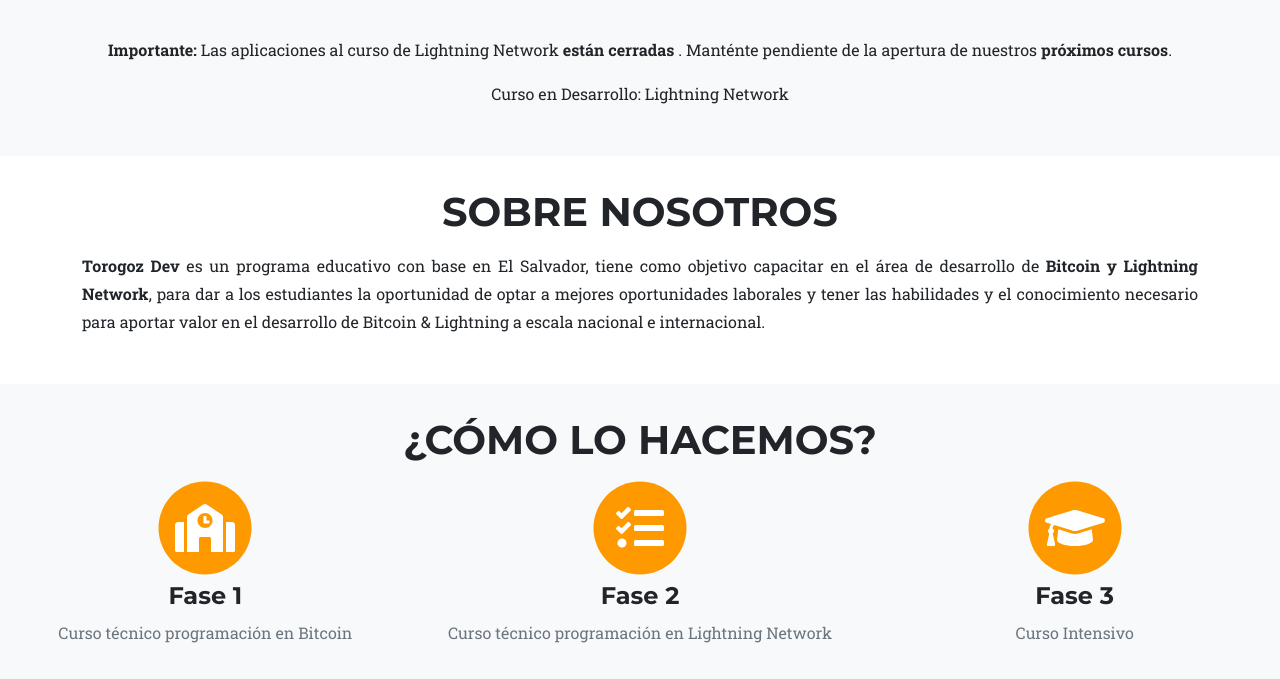
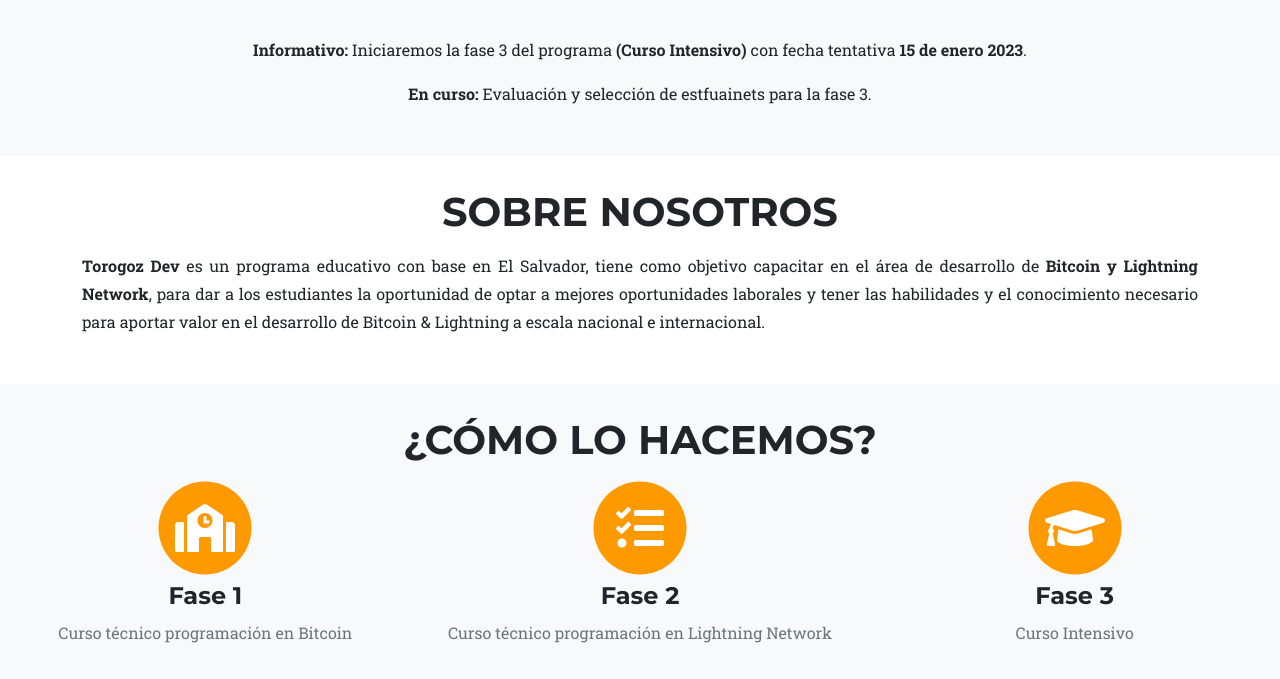
Before and after one commit to torogoz-sv/sitio, a Jekyll site: the page built from index.html, in a window 1280 px wide and 900 px high, scrolled down 319 px, cut to the strip 221-900 px from the top of the window. Built offline with Jekyll 4.4.1, drawn with Linux system fonts in a browser that asks for light colours; some of the changed text lies outside the part shown.

Commit message:
update-infomation-12-12-2022

```diff
--- a/index.html
+++ b/index.html
@@ -6,9 +6,11 @@ layout: default
    <div class="container">
       <div class="row">
          <div class="col-lg-12 mt-2">
-		    <p style="text-align: center;"><h7><b>Importante:</b> Las aplicaciones al curso de Lightning  Network <b> están cerradas </b>. Manténte pendiente de la apertura de nuestros <b> próximos cursos</b>.</h7></p>
+		    <p style="text-align: center;"><h7><b>Informativo:</b> Iniciaremos la fase 3 del programa <b> (Curso Intensivo) </b> con fecha tentativa <b> 15 de enero 2023</b>.</h7></p>
+		    <p style="text-align: center;"><h7><b>En curso:</b> Evaluación y selección de estfuainets para la fase 3.</h7></p>
+
 		   <!--<h2 class="section-heading text-center">Registro abierto (Curso de Lightning)</h2>-->
-          <p style="text-align: center;"><h7>Curso en Desarrollo: <b></b>Lightning Network</h7></p>
+          <!--<p style="text-align: center;"><h7>En Desarrollo: <b></b>Evaluación y selección de fase 3</h7></p>-->
 
 		 </div>
          <!--<div class="col-lg-12 text-center mb-2">
@@ -275,24 +277,15 @@ layout: default
 			    <!--<a class="btn btn-dark btn-social mx-2" href="https://github.com/josibake"><i class="fab fa-github"></i></a>-->
             </div>
          </div>
-         <!--<div class="col-lg-3">
+         <div class="col-lg-3">
             <div class="team-member">
-               <img class="mx-auto rounded-circle" src="assets/img/mentores/Jordi.png" alt="Jordi" />
-               <h4>Jordi Montes</h4>
-               <p style="text-align: center;">Lightning Infrastucture Engineer</p>
-               <a class="btn btn-dark btn-social mx-2" href="https://twitter.com/positiveblue2"><i class="fab fa-twitter"></i></a>
-			   <a class="btn btn-dark btn-social mx-2" href="https://github.com/positiveblue"><i class="fab fa-github"></i></a>
+               <img class="mx-auto rounded-circle" src="assets/img/mentores/niftynei.png" alt="Niftynei" />
+               <h4>Nifty Nei</h4>
+               <p style="text-align: center;">Lightning Dev - Founder @base58btc</p>
+               <a class="btn btn-dark btn-social mx-2" href="https://twitter.com/niftynei"><i class="fab fa-twitter"></i></a>
+			    <!--<a class="btn btn-dark btn-social mx-2" href="https://github.com/positiveblue"><i class="fab fa-github"></i></a>-->
             </div>
          </div>
-         <div class="col-lg-3">
-            <div class="team-member">
-               <img class="mx-auto rounded-circle" src="assets/img/mentores/Pablo.png" alt="Pablo" />
-               <h4>Pablo Fernandez</h4>
-               <p style="text-align: center;">Head of R&D @SwanBitcoin</p>
-               <a class="btn btn-dark btn-social mx-2" href="https://twitter.com/pablof7z"><i class="fab fa-twitter"></i></a>
-			   <a class="btn btn-dark btn-social mx-2" href="https://github.com/heelhook"><i class="fab fa-github"></i></a>
-            </div>
-         </div>	-->
       </div>
    </div>
 </section>
```
Also changed, not shown: assets/img/mentores/niftynei.png (added), assets/img/team/ishi.jpeg.
